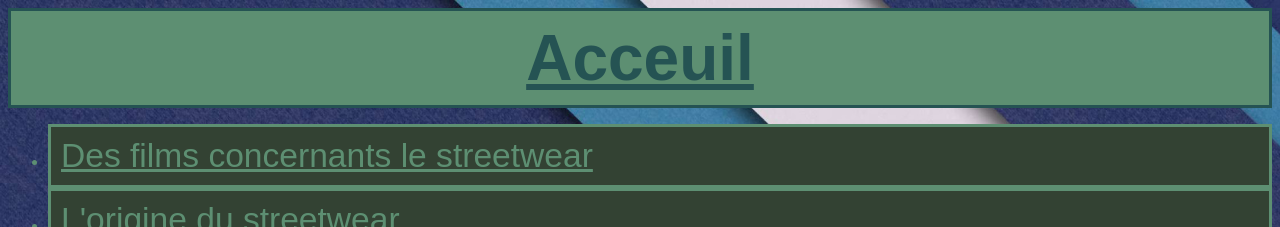
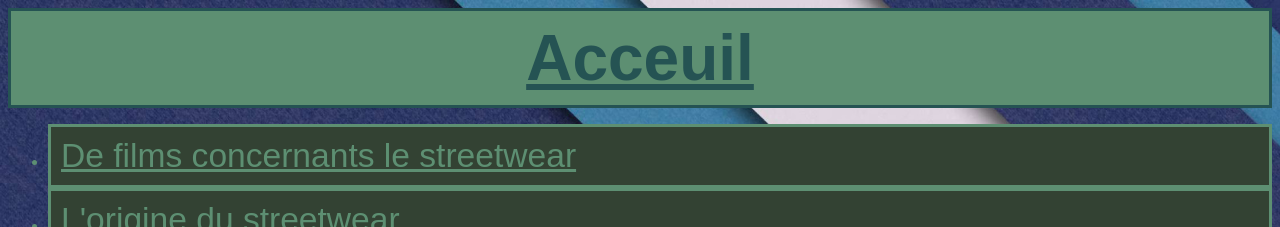
Before and after one commit to CharcloDu69/site, a plain HTML site: page index.html in a window 1280 px wide. Shown: the top 227 px of the page. Drawn offline with Linux system fonts and the light colour scheme.

Commit message:
Update index.html

```diff
--- a/index.html
+++ b/index.html
@@ -8,7 +8,7 @@
     <body>
         <h1>Acceuil</h1>
             <ul>
-                <li><p><a href="sousPage/Film.html">Des films concernants le streetwear</a></p></li>
+                <li><p><a href="sousPage/Film.html">De films concernants le streetwear</a></p></li>
                 <li><p><a href="sousPage/origine.html">L'origine du streetwear</a></p></li>
                 <li><p><a href="sousPage/categorie.html">Les catégories de streetwear</a></p></li>
                 <li><p><a href="sousPage/influenceurs.html">Des influenceurs de streetwear</a></p></li>
```
